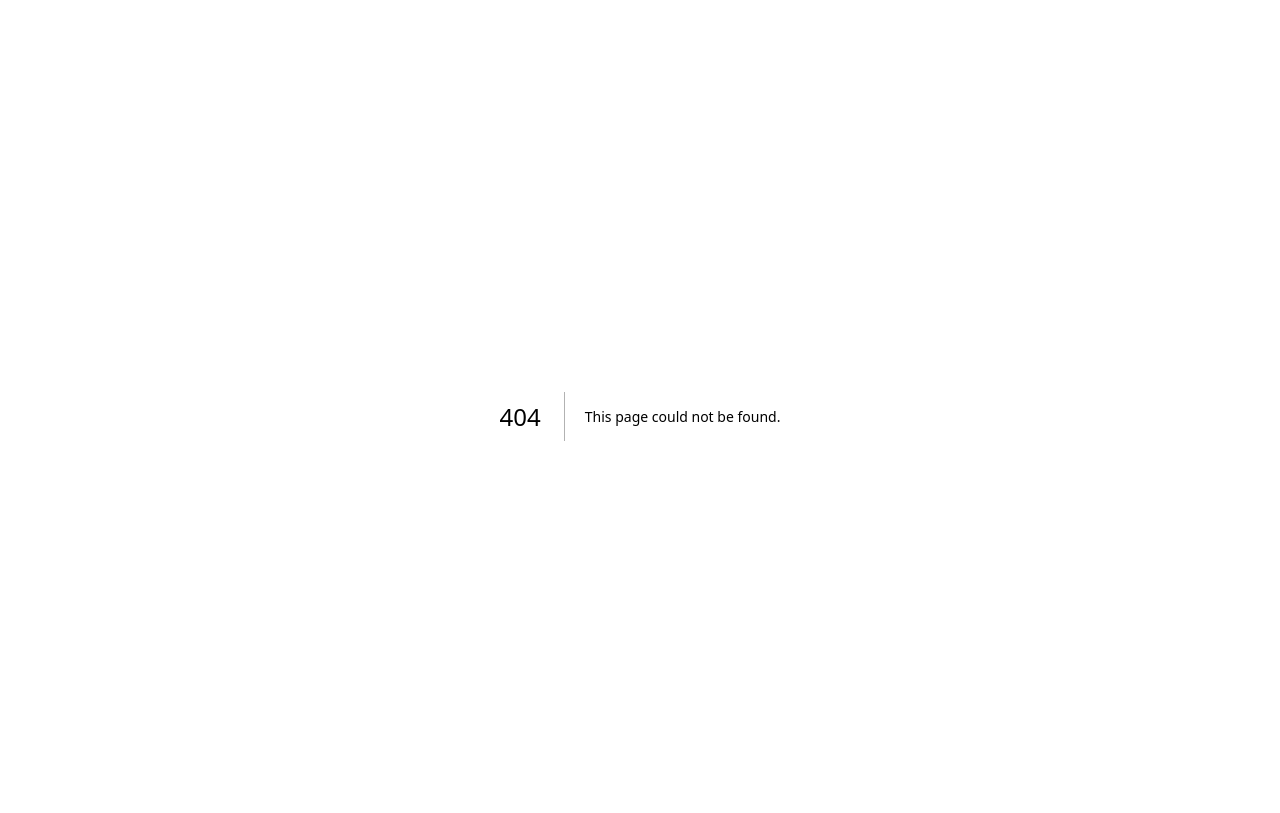
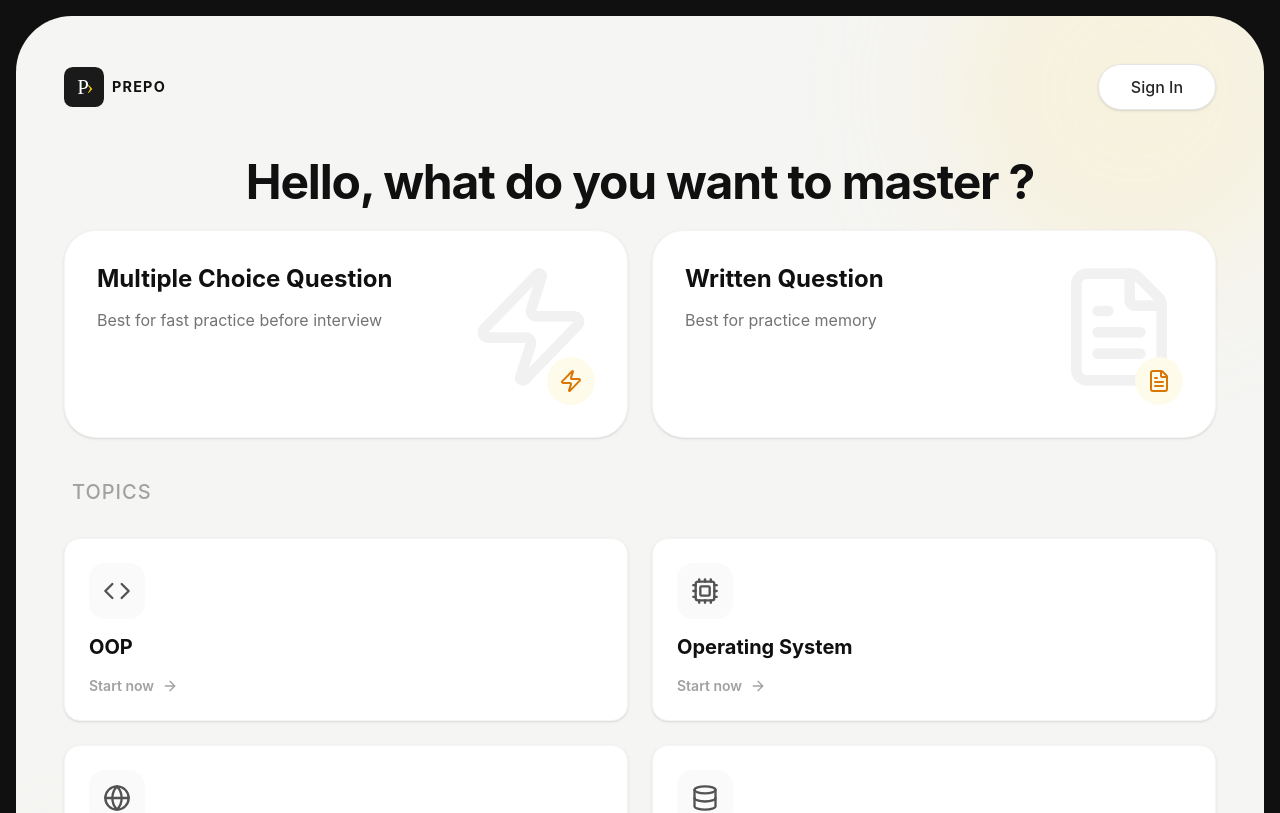
Before and after one commit to TimSing6584/PREPO, a Next.js app: page /dashboard in a window 1280 px wide. Before the commit this address had no page. Shown: the top 813 px of the page. Built offline with nearby package versions, Linux system fonts and the light colour scheme.

Commit message:
implement dashboard

```diff
--- /dev/null
+++ b/app/dashboard/page.tsx
@@ -0,0 +1,111 @@
+'use client'
+
+import Navbar from '@/components/dashboard/Navbar'
+import {
+  Zap,
+  FileText,
+  Code,
+  Cpu,
+  Globe,
+  Database,
+  Layers,
+  ArrowRight
+} from 'lucide-react'
+
+const topics = [
+  { name: 'OOP', icon: Code },
+  { name: 'Operating System', icon: Cpu },
+  { name: 'Computer Network', icon: Globe },
+  { name: 'Database', icon: Database },
+  { name: 'Data Structure & Algo Theories', icon: Layers },
+]
+
+export default function DashboardPage() {
+  return (
+    <div className="main-frame p-6 md:p-12 relative overflow-hidden flex flex-col gap-8 md:gap-12 font-geist-sans">
+        {/* Header */}
+        <Navbar />
+
+        {/* Content Container */}
+        <div className="w-full max-w-[1400px] mx-auto flex flex-col gap-10 z-10">
+
+          {/* Hero Banner */}
+          <div className="space-y-6">
+            <h1 className="text-2xl md:text-4xl lg:text-5xl font-bold text-[#101010] tracking-tight text-center mx-auto">
+              Hello, what do you want to master ?
+            </h1>
+
+            {/* Practice Modes */}
+            <div className="grid grid-cols-1 md:grid-cols-2 gap-6 w-full">
+              {/* MCQ Card */}
+              <div className="group relative bg-white p-6 md:p-8 rounded-[2rem] border border-neutral-100 shadow-sm hover:shadow-lg hover:-translate-y-1 transition-all duration-300 cursor-pointer overflow-hidden">
+                <div className="absolute top-0 right-0 p-8 opacity-5 group-hover:opacity-10 transition-opacity transform group-hover:scale-110 duration-500">
+                  <Zap className="w-32 h-32" />
+                </div>
+                <div className="relative z-10 flex flex-col h-full justify-between gap-6">
+                  <div className="space-y-3">
+                    <h2 className="text-2xl font-bold text-[#101010]">Multiple Choice Question</h2>
+                    <p className="text-neutral-500 text-base leading-relaxed max-w-xs">
+                      Best for fast practice before interview
+                    </p>
+                  </div>
+                  <div className="self-end p-3 rounded-full bg-primary-50 text-alert-500 group-hover:bg-primary-100 transition-colors">
+                     <Zap className="w-6 h-6 text-primary-600" />
+                  </div>
+                </div>
+              </div>
+
+              {/* Written Question Card */}
+              <div className="group relative bg-white p-6 md:p-8 rounded-[2rem] border border-neutral-100 shadow-sm hover:shadow-lg hover:-translate-y-1 transition-all duration-300 cursor-pointer overflow-hidden">
+                <div className="absolute top-0 right-0 p-8 opacity-5 group-hover:opacity-10 transition-opacity transform group-hover:scale-110 duration-500">
+                  <FileText className="w-32 h-32" />
+                </div>
+                <div className="relative z-10 flex flex-col h-full justify-between gap-6">
+                  <div className="space-y-3">
+                    <h2 className="text-2xl font-bold text-[#101010]">Written Question</h2>
+                    <p className="text-neutral-500 text-base leading-relaxed max-w-xs">
+                      Best for practice memory
+                    </p>
+                  </div>
+                  <div className="self-end p-3 rounded-full bg-primary-50 group-hover:bg-primary-100 transition-colors">
+                     <FileText className="w-6 h-6 text-primary-600" />
+                  </div>
+                </div>
+              </div>
+            </div>
+          </div>
+
+          {/* Topics Grid */}
+          <div className="space-y-8">
+            <h3 className="text-xl font-medium text-neutral-400 uppercase tracking-wider pl-2">Topics</h3>
+            <div className="grid grid-cols-1 md:grid-cols-2 gap-6">
+              {topics.map((topic) => (
+                <div
+                  key={topic.name}
+                  className="group bg-white p-6 rounded-2xl border border-neutral-100 shadow-sm hover:shadow-md hover:border-primary-200 hover:bg-primary-50/10 transition-all duration-300 cursor-pointer flex flex-col justify-between gap-4 h-full aspect-[4/3] md:aspect-auto"
+                >
+                  <div className="space-y-4">
+                    <div className="w-14 h-14 rounded-2xl bg-neutral-50 flex items-center justify-center group-hover:bg-white group-hover:text-primary-600 group-hover:shadow-sm transition-all text-neutral-600">
+                      <topic.icon className="w-7 h-7" />
+                    </div>
+                    <span className="text-xl font-bold text-[#101010] group-hover:text-black leading-tight block">
+                      {topic.name}
+                    </span>
+                  </div>
+
+                  <div className="flex items-center gap-2 text-sm font-semibold text-neutral-400 group-hover:text-primary-600 transition-colors">
+                    Start now <ArrowRight className="w-4 h-4 transition-transform group-hover:translate-x-1" />
+                  </div>
+                </div>
+              ))}
+            </div>
+          </div>
+
+        </div>
+
+        {/* Background Decorations */}
+        <div className="absolute top-[-10%] right-[-5%] w-96 h-96 bg-primary-200/20 rounded-full blur-3xl animate-float pointer-events-none" />
+        <div className="absolute bottom-[-10%] left-[-5%] w-96 h-96 bg-primary-100/30 rounded-full blur-3xl animate-float pointer-events-none" style={{ animationDelay: '2s' }} />
+    </div>
+  )
+}
--- /dev/null
+++ b/components/dashboard/Navbar.tsx
@@ -0,0 +1,24 @@
+'use client'
+
+import React from 'react'
+import Image from 'next/image'
+import Link from 'next/link'
+
+export default function Navbar() {
+  return (
+    <header className="max-w-[1400px] mx-auto w-full flex justify-between items-center z-10">
+      <Link href="/dashboard" className="transition-transform hover:scale-105 active:scale-95">
+        <Image
+          src="/prepo-logo/prepo-logo.svg"
+          width={120}
+          height={40}
+          alt="Prepo Logo"
+          className="h-10 w-auto"
+        />
+      </Link>
+      <button className="px-8 py-2.5 rounded-full border border-neutral-200 hover:bg-neutral-100 hover:border-neutral-300 transition-all font-medium text-neutral-800 bg-white shadow-sm">
+        Sign In
+      </button>
+    </header>
+  )
+}
```
